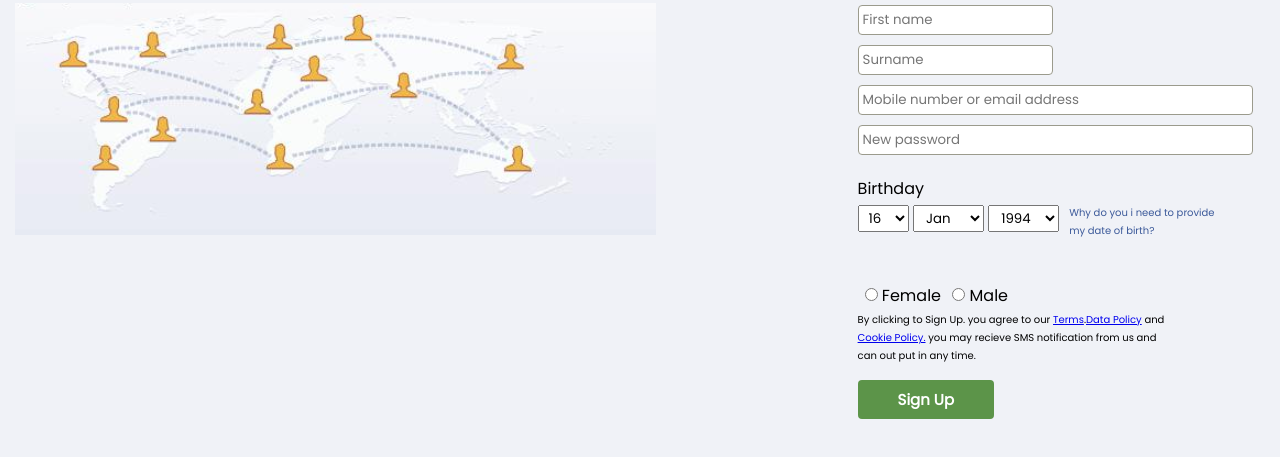
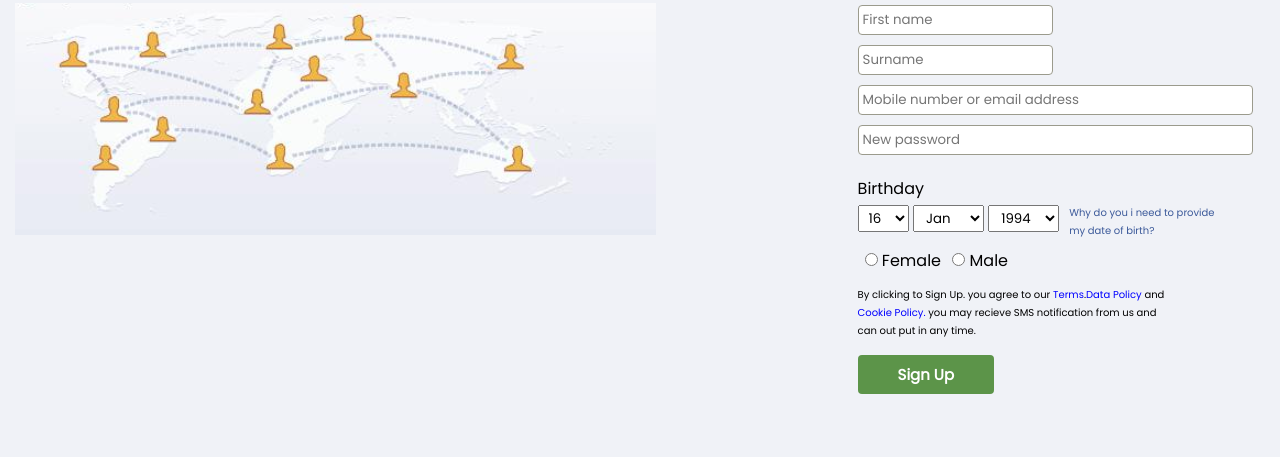
Before and after one commit to ompirkashchouhan/Facebook-old-login-page-_CSS, a plain HTML site: page index.html in a window 1280 px wide. Shown: the part 209-666 px from the top of the page. Drawn offline with Linux system fonts and the light colour scheme.

Commit message:
update some styling

```diff
--- a/styling/index.css
+++ b/styling/index.css
@@ -49,7 +49,6 @@ body{
 }
 
 .inpDiv>form{
-    /* line-height: 32px; */
     padding-top: 15px;
 }
 
@@ -75,6 +74,12 @@ body{
     border-radius: 2px;
     font-weight: bold;
     cursor: pointer;
+    transition: 0.5s;
+}
+
+.inpDiv button:hover{
+    background-color: white;
+    color: blue;
 }
 
 
@@ -83,7 +88,6 @@ body{
 
 .body-section{
     width: 100%;
-    /* border: px solid red; */
     display: flex;
 }
 
@@ -96,14 +100,10 @@ body{
     padding: 40px 0px 0px 15px;
     color: #113e6c;
     font-size: 22px;
-    /* border: 1px solid black; */
-
 }
 
 .textImgDiv > img {
     padding: 5px 15px;
-    /* border: 1px solid black; */
-
 }
 
 .createactDiv{
@@ -156,12 +156,7 @@ body{
     padding: 2px 8px;
 }
 
-/* .parentDrop div{
-    display: inline;
-} */
-
 .parentDrop{
-    margin-bottom: 15px;
     display: flex;
     flex-direction: row;
 }
@@ -170,8 +165,11 @@ body{
     justify-content: space-around;
 }
 
+.dropdowns{
+    margin-bottom: 15px;
+}
+
 .divSpan{
-    /* border: 1px solid black; */
     font-size: 10px;
     width: 150px;
     height: 35px;
@@ -179,7 +177,6 @@ body{
 }
 
 .divSpan span{
-    /* margin-left: 10px; */
     text-align: left;
     color: #3c5a9a;
 }
@@ -189,8 +186,16 @@ body{
     margin-bottom: 15px;
 }
 
+.termsPara>a{
+    text-decoration: none;
+    color: blue;
+}
+
 .redioBtn input{
     margin-left: 7px;
+}
+
+.redioBtn{
     margin-bottom: 10px;
 }
 
@@ -202,4 +207,12 @@ body{
     font-size: 15px;
     border: none;
     border-radius: 4px;
+    transition: 0.5s;
+    cursor: pointer;
 }
+
+.createactDiv>form>button:hover{
+    background-color: white;
+    color: #5c9449;
+    border: 1px solid #9b9b8d;
+}
```
Also changed, not shown: index.html (+0 -2 lines).
